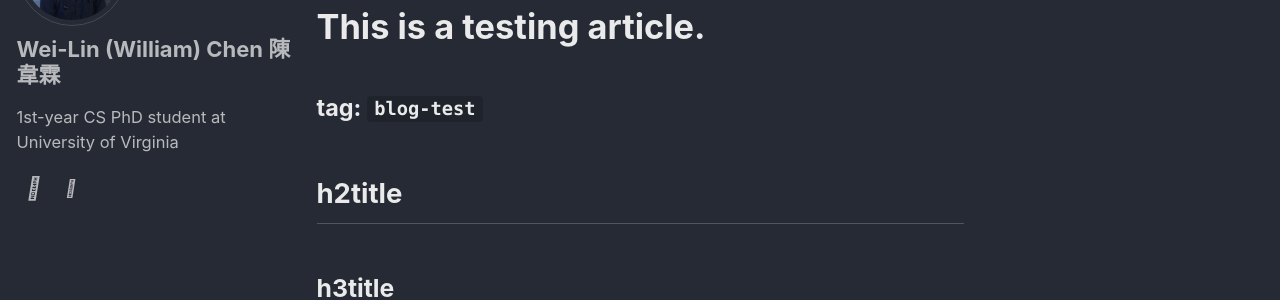
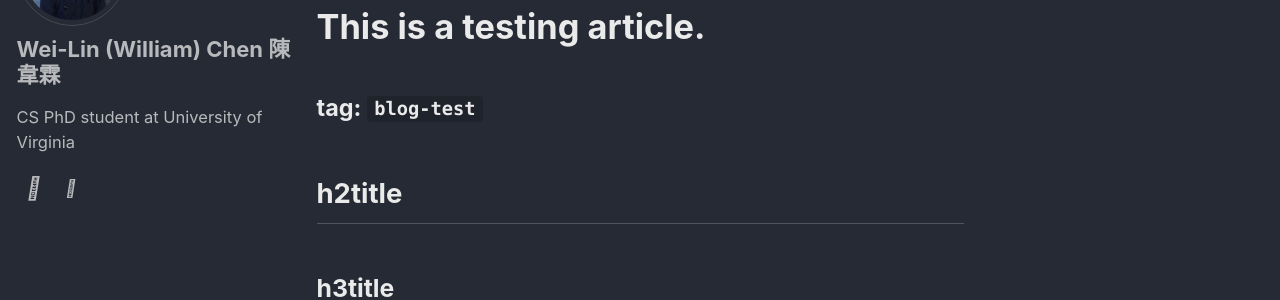
Before and after one commit to wlchen0206/wlchen0206.github.io, a Jekyll site: the page built from _posts/2023-10-17-test-article.md, in a window 1280 px wide. Shown: the part 195-495 px from the top of the page. Built offline with Jekyll 4.4.1, drawn with Linux system fonts in a browser that asks for light colours; cached includes are drawn as plain includes.

Commit message:
fix typo

```diff
--- a/_config.yml
+++ b/_config.yml
@@ -104,9 +104,9 @@
 
 # Site Author
 author:
-  name               : "Wei-Lin (William) Chen   陳韋霖"
+  name               : "Wei-Lin (William) Chen     陳韋霖"
   avatar             : "/assets/image/profile.jpg"
-  bio                : "1st-year CS PhD student at University of Virginia"
+  bio                : "CS PhD student at University of Virginia"
   # location         : "Somewhere"
   # email            :
   links:
--- a/index.html
+++ b/index.html
@@ -13,6 +13,7 @@
 <p class="archive__item-excerpt" itemprop="description">
     I am a first-yesr CS PhD student at the University of Virginia, advised by Prof. <a href="https://yumeng5.github.io/" target='_blank'>Yu Meng</a>.
     I am fortunate to be supported by UVA Provost's Fellowship and UVA Computer Science Scholar Fellowship.
+<p class="archive__item-excerpt" itemprop="description">
     Previously, I was a research assistant at
     <a href='https://www.csie.ntu.edu.tw/~miulab/' target='_blank'>MiuLab</a>,
     National Taiwan University, advised by Prof.
```
Also changed, not shown: other parts of index.html (+1 -1 lines).
